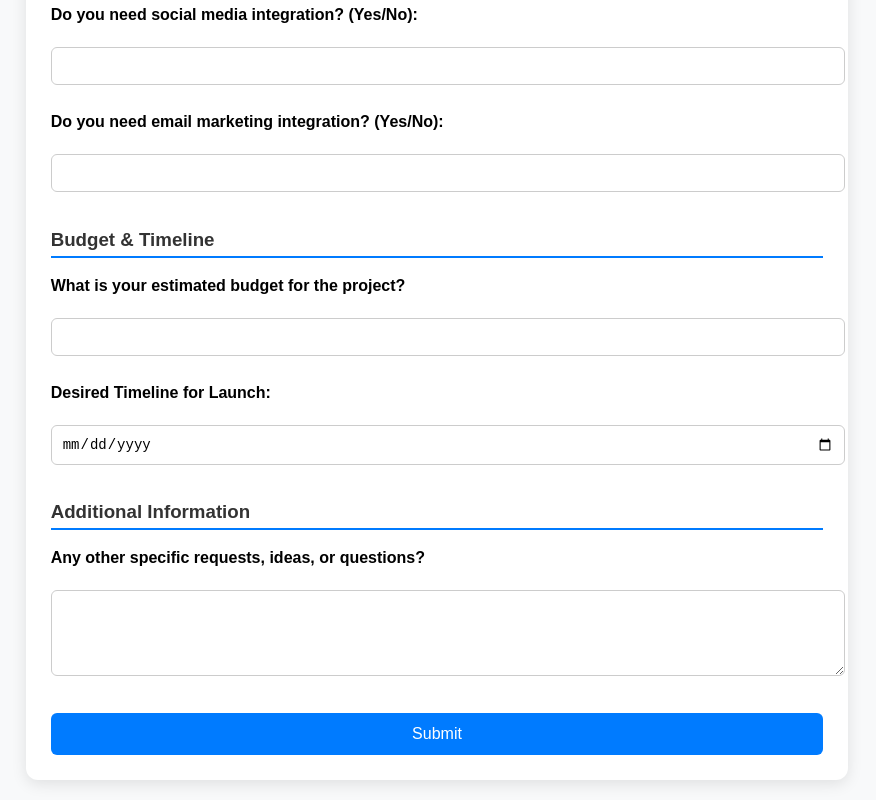
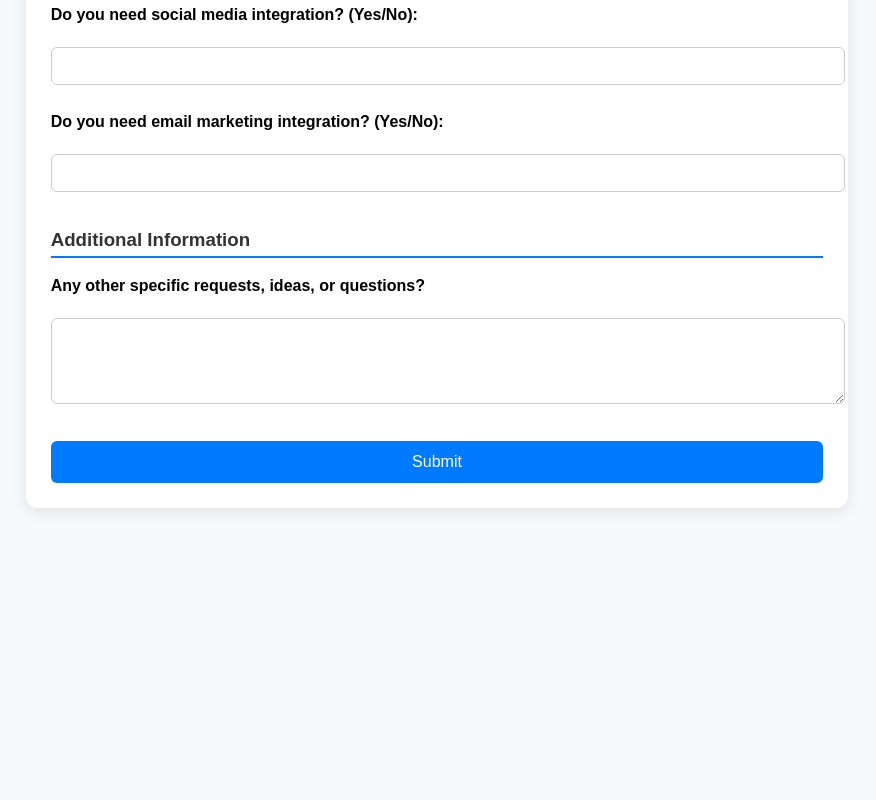
Before and after one commit to nickson-armani/client-website-info, a plain HTML site: page index.html in a window 1280 px wide. Shown: the part 3815-4615 px from the top of the page, without its empty margins (203-1079 px from the left). After the commit the page ends 4343 px from the top, so only its background shows below. Drawn offline with Linux system fonts and the light colour scheme.

Commit message:
Update index.html

```diff
--- a/index.html
+++ b/index.html
@@ -180,14 +180,6 @@
         <label for="email_marketing">Do you need email marketing integration? (Yes/No):</label><br>
         <input type="text" id="email_marketing" name="email_marketing"><br><br>
 
-        <!-- Budget & Timeline -->
-        <h3>Budget & Timeline</h3>
-        <label for="budget">What is your estimated budget for the project?</label><br>
-        <input type="text" id="budget" name="budget" required><br><br>
-
-        <label for="timeline">Desired Timeline for Launch:</label><br>
-        <input type="date" id="timeline" name="timeline" required><br><br>
-
         <!-- Additional Notes -->
         <h3>Additional Information</h3>
         <label for="additional_info">Any other specific requests, ideas, or questions?</label><br>
```
